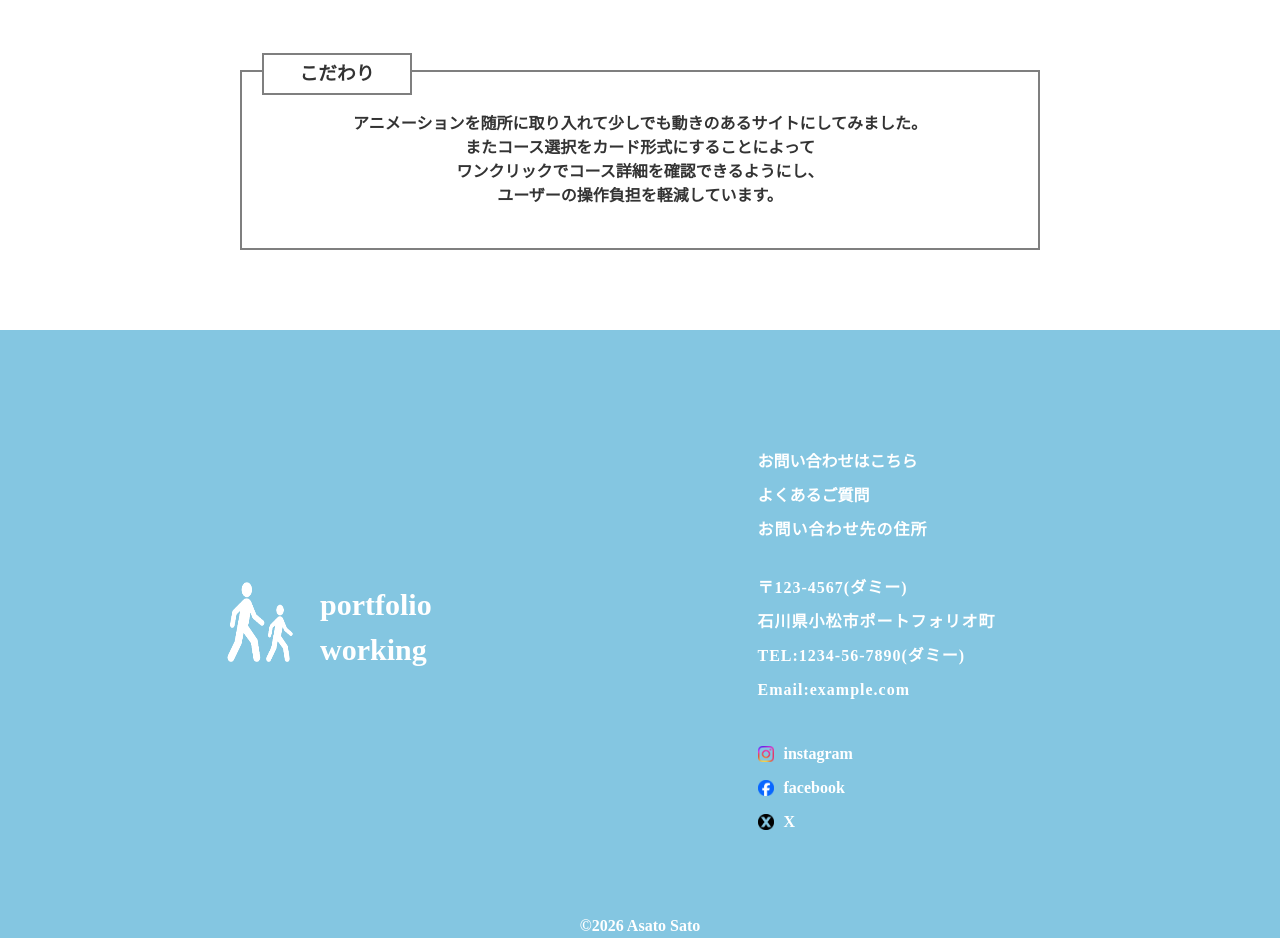
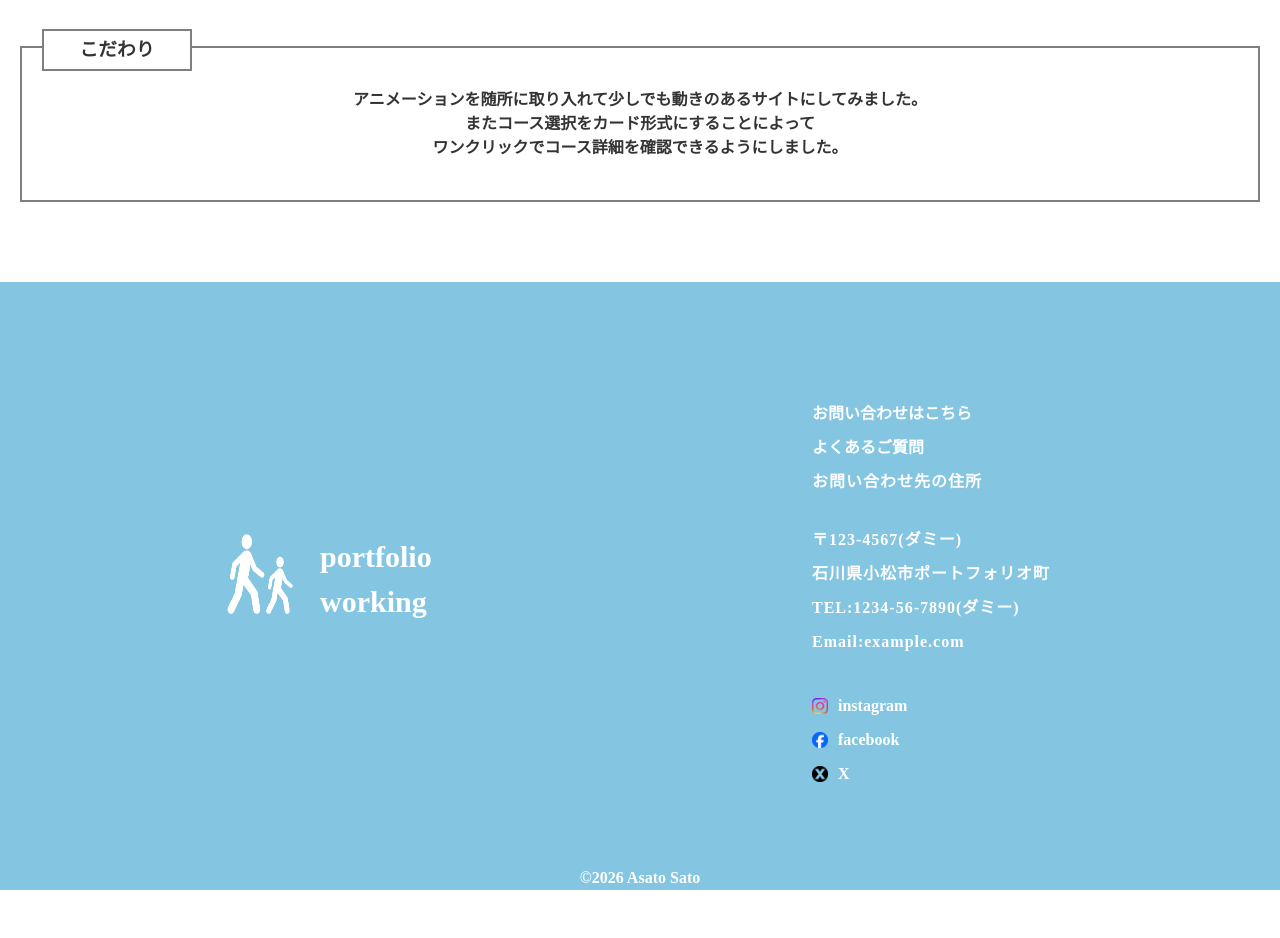
Before and after one commit to sans1567/Portfolio-Walking, a website: page index.html in a window 1280 px wide. Shown: the part 9380-10318 px from the top of the page. After the commit the page ends 10270 px from the top, so only its background shows below. Drawn offline with Linux system fonts and the light colour scheme; a web font is replaced by a local one.

Commit message:
フォントサイズ変更

```diff
--- a/assets/scss/layout/_footer.scss
+++ b/assets/scss/layout/_footer.scss
@@ -17,7 +17,7 @@
         }
 
         .footer-logo {
-            width: 50%;
+            width: 70%;
             height: 80px;
             margin: 0px auto;
             padding-left: 110px;
@@ -45,7 +45,7 @@
         }
 
         .footer-inner {
-            width: 50%;
+            width: 30%;
             justify-self: center;
 
             @include tb {
@@ -53,12 +53,11 @@
             }
 
             .footer-contact {
-                width: 50%;
-                margin: 40px auto 0px;
-                padding-left: 10px;
+                width: 100%;
+                margin-top: 40px;
 
                 .footer-contact__link {
-                    width: 300px;
+                    width: 100%;
                     display: block;
                     margin-top: 10px;
                     font-weight: bold;
@@ -91,8 +90,7 @@
 
             .footer-links {
                 width: 50%;
-                margin: 40px auto 0px;
-                padding-left: 10px;
+                margin-top: 40px;
 
                 @include tb {
                     margin: 0;
--- a/assets/scss/layout/_main.scss
+++ b/assets/scss/layout/_main.scss
@@ -1009,7 +1009,7 @@
         gap: 20px;
 
         @media (max-width: 1000px){
-            grid-template-columns: 75%;
+            grid-template-columns: 100%;
             grid-template-rows: 340px 340px 340px 340px 340px 340px;
             row-gap: 40px;
         }
@@ -1018,6 +1018,7 @@
             width: 100%;
             height: 100%;
             padding: 0px 20px;
+            margin: 0 auto;
             border: 2px solid rgba(0,0,0,0.5);
             border-radius: 50%;
             display: grid;
@@ -1029,11 +1030,6 @@
             &.is-show {
                 opacity: 1;
                 transform: translateY(0px);
-            }
-
-            @include sp {
-                width: 300px;
-                margin: 0 auto;
             }
 
             &:nth-child(1) {
@@ -1121,11 +1117,11 @@
                 font-weight: bold;
 
                 @include tb {
-                    font-size: 12px;
+                    font-size: 10px;
                 }
 
                 @include sp {
-                    font-size: 10px;
+                    font-size: 8px;
                 }
             }
         }
@@ -1387,7 +1383,7 @@
 
         .main-about__text {
             width: 100%;
-            max-width: 800px;
+            max-width: 1280px;
             margin: 80px auto 0px;
             padding: 40px 20px;
             border: 2px solid rgba(0,0,0,0.5);
@@ -1412,11 +1408,11 @@
                 font-weight: bold;
 
                 @include tb {
-                    font-size: 12px;
+                    font-size: 10px;
                 }
 
                 @include sp {
-                    font-size: 10px;
+                    font-size: 8px;
                 }
             }
         }
--- a/index.html
+++ b/index.html
@@ -449,8 +449,7 @@
                         <h3 class="main-about__title--sub">こだわり</h3>
                         <p>アニメーションを随所に取り入れて少しでも動きのあるサイトにしてみました。</p>
                         <p>またコース選択をカード形式にすることによって</p>
-                        <p>ワンクリックでコース詳細を確認できるようにし、</p>
-                        <p>ユーザーの操作負担を軽減しています。</p>
+                        <p>ワンクリックでコース詳細を確認できるようにしました。</p>
                     </div>
                 </div>
             </section>
```
Also changed, not shown: assets/css/style.css, 1 other file.
